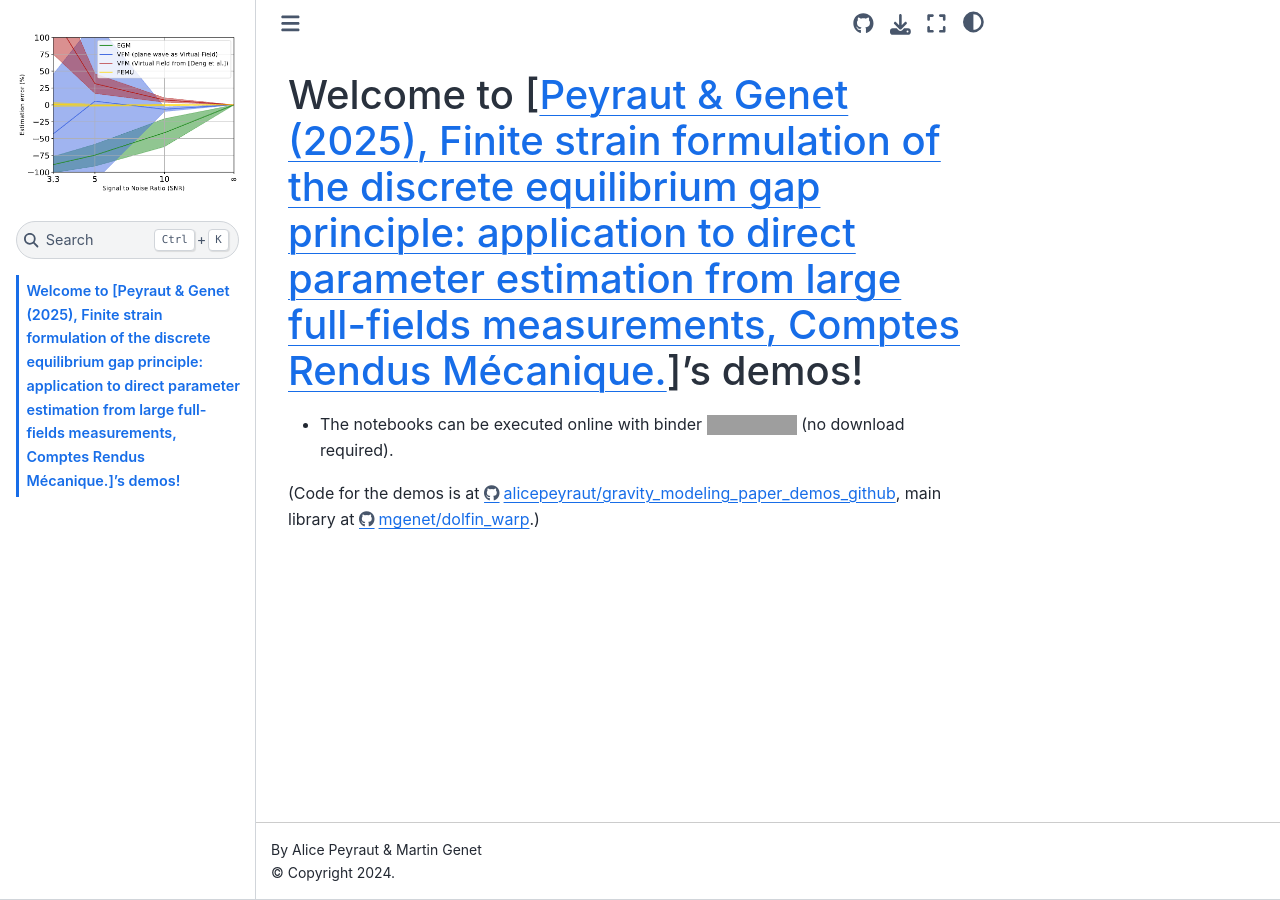
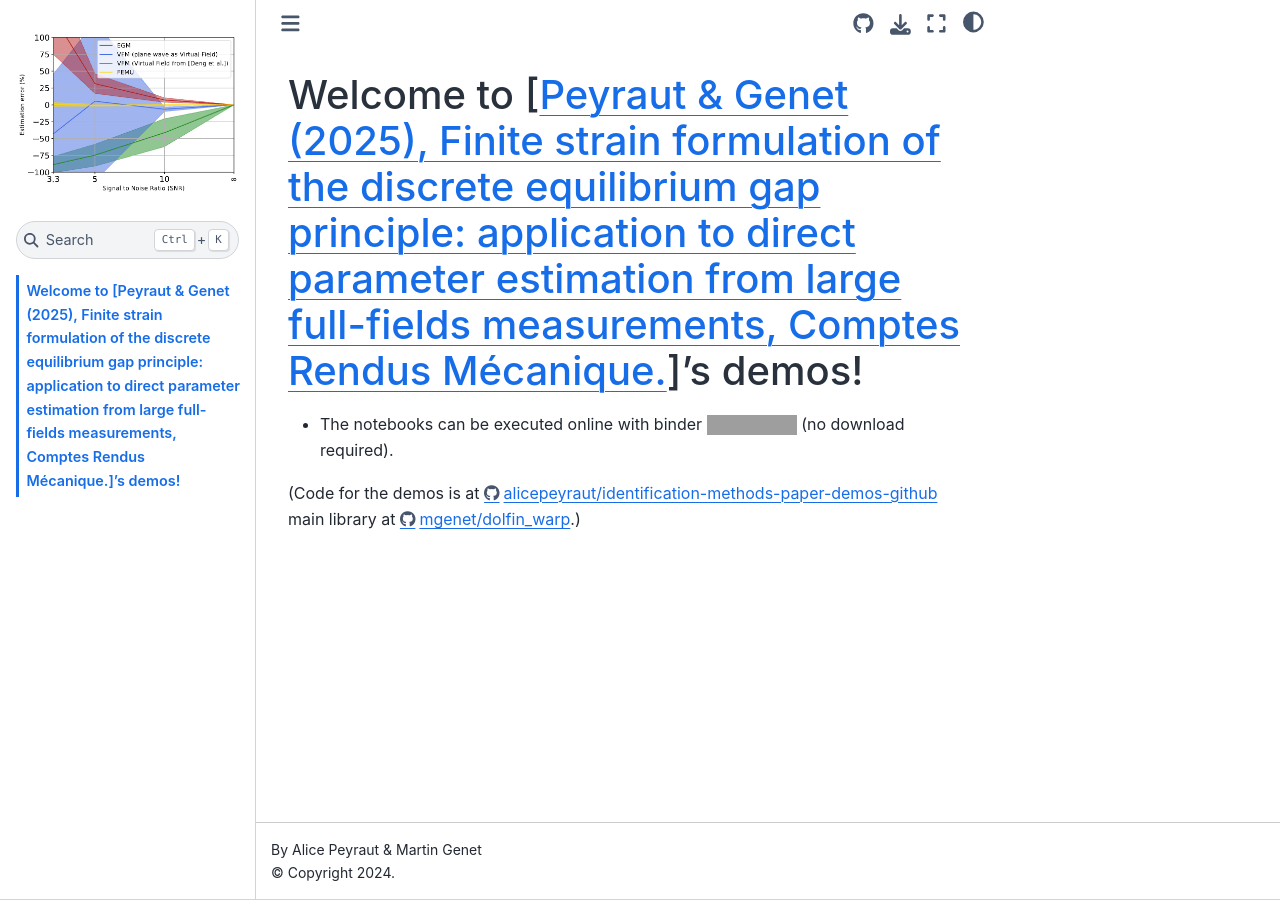
Before and after one commit to alicepeyraut/identification-methods-paper-demos-github, a Jupyter Book: the page built from index.md, in a window 1280 px wide. Built offline with Jupyter Book 1.0.4 settings and Sphinx 7.4.7 and the Sphinx Book theme 1.1.4, drawn with Linux system fonts in a browser that asks for light colours; pages that are not in the unit, such as notebooks, are missing from menus; part of the change alters nothing that is shown; grey boxes are pictures that could not be loaded.

Commit message:
Update index.md

```diff
--- a/index.md
+++ b/index.md
@@ -2,5 +2,4 @@
 
 * The notebooks can be executed online with binder [![Binder](https://mybinder.org/badge_logo.svg)](https://mybinder.org/v2/gh/alicepeyraut/identification-methods-paper-demos-github/main?urlpath=lab/tree/./demos/) (no download required).
 
-
-(Code for the demos is at [https://github.com/alicepeyraut/gravity_modeling_paper_demos_github](https://github.com/alicepeyraut/gravity_modeling_paper_demos_github), main library at [https://github.com/mgenet/dolfin_warp](https://github.com/mgenet/dolfin_warp).)
+(Code for the demos is at [https://github.com/alicepeyraut/identification-methods-paper-demos-github](https://github.com/alicepeyraut/identification-methods-paper-demos-github) main library at [https://github.com/mgenet/dolfin_warp](https://github.com/mgenet/dolfin_warp).)
```
